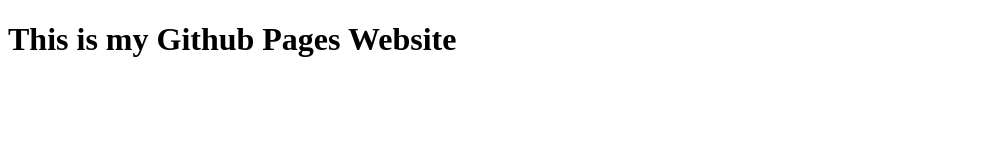
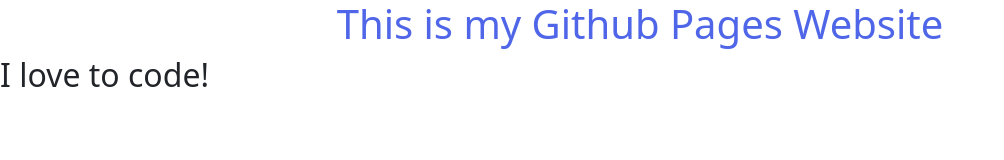
Before and after one commit to fredsia1991/fredsia1991.github.io, a plain HTML site: page index.html in a window 1280 px wide. Shown: the whole page, without its empty margins (0-1004 px from the left). Drawn offline with nearby package versions, Linux system fonts and the light colour scheme.

Commit message:
My First Commit

```diff
--- a/index.html
+++ b/index.html
@@ -4,9 +4,15 @@
     <meta charset="UTF-8">
     <meta http-equiv="X-UA-Compatible" content="IE=edge">
     <meta name="viewport" content="width=device-width, initial-scale=1.0">
+    <!-- CSS only -->
+    <link href="https://cdn.jsdelivr.net/npm/bootstrap@5.2.0-beta1/dist/css/bootstrap.min.css" rel="stylesheet" integrity="sha384-0evHe/X+R7YkIZDRvuzKMRqM+OrBnVFBL6DOitfPri4tjfHxaWutUpFmBp4vmVor" crossorigin="anonymous">
+    <link href="style.css" rel="stylesheet">
+    <!-- JavaScript Bundle with Popper -->
+    <script src="https://cdn.jsdelivr.net/npm/bootstrap@5.2.0-beta1/dist/js/bootstrap.bundle.min.js" integrity="sha384-pprn3073KE6tl6bjs2QrFaJGz5/SUsLqktiwsUTF55Jfv3qYSDhgCecCxMW52nD2" crossorigin="anonymous"></script>
     <title>Fred's Github Pages website</title>
 </head>
 <body>
     <h1>This is my Github Pages Website</h1>
+    <h2>I love to code!</h2>
 </body>
 </html>
--- /dev/null
+++ b/style.css
@@ -0,0 +1,4 @@
+h1 {
+    color: #4F66E8;
+    text-align: center;
+}
```
